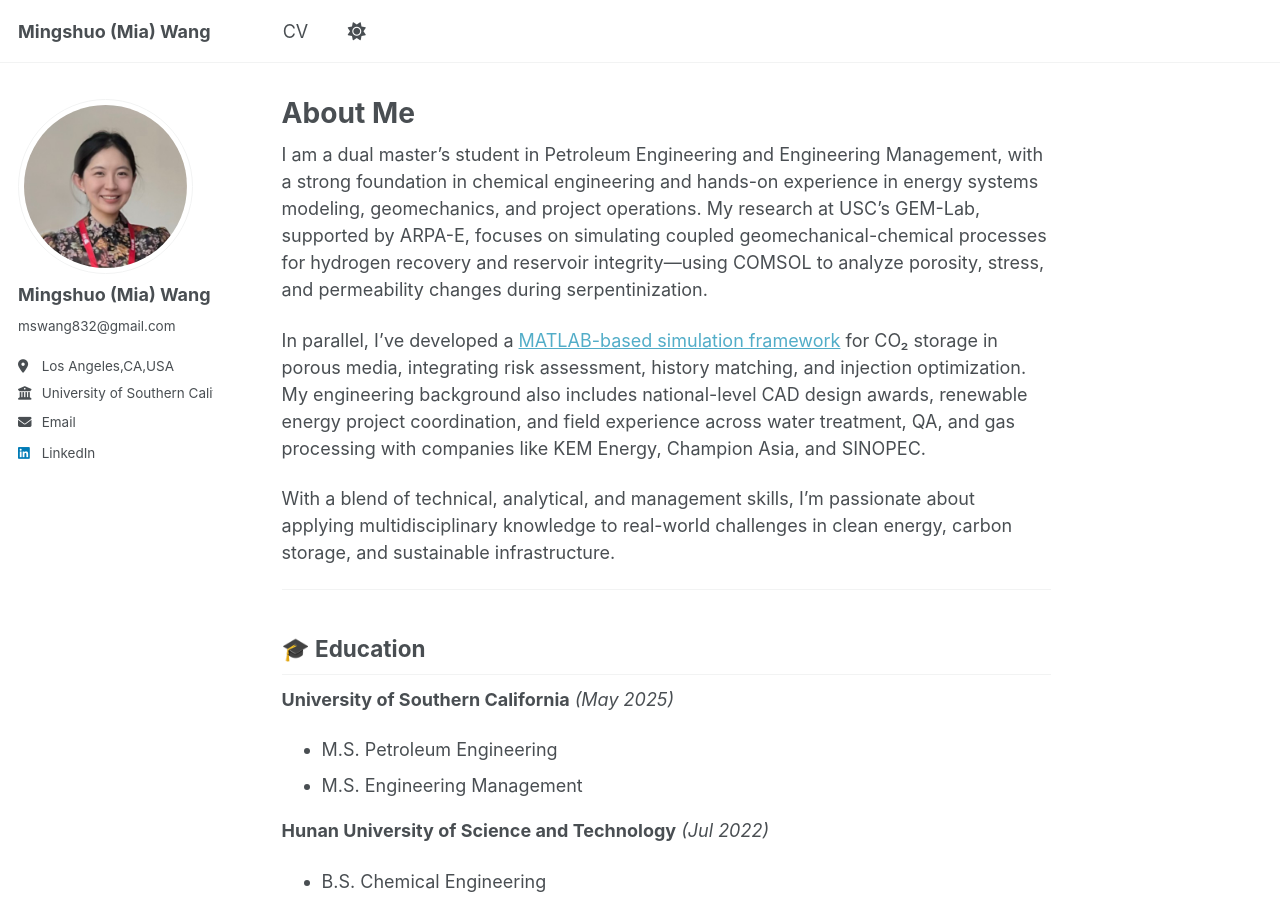
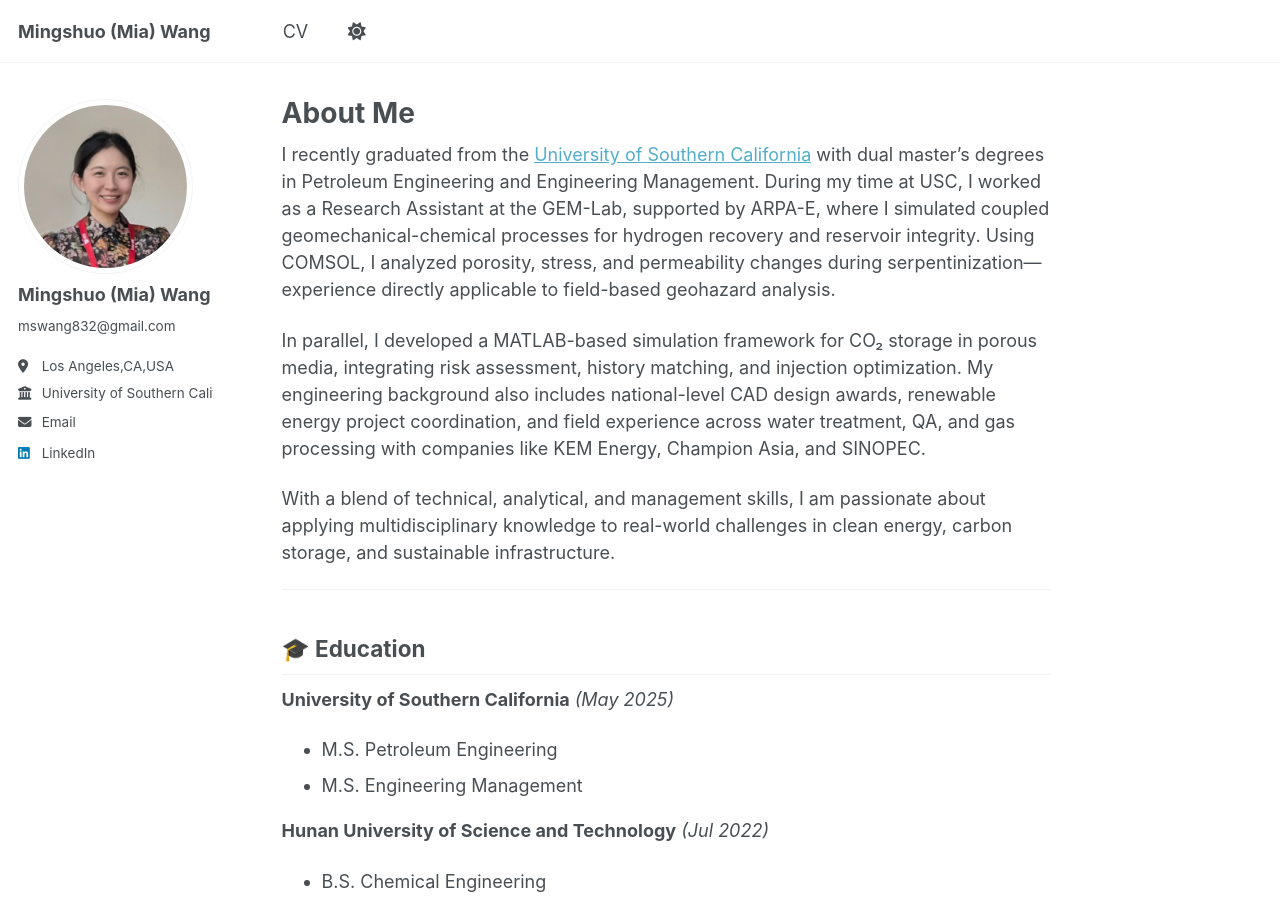
Before and after one commit to Miawang32/Miawang32.github.io, a Jekyll site: the page built from _pages/about.md, in a window 1280 px wide and 900 px high. Built offline with Jekyll 4.4.1, drawn with Linux system fonts in a browser that asks for light colours; a script that is not in the unit is left out.

Commit message:
Update about.md

```diff
--- a/_pages/about.md
+++ b/_pages/about.md
@@ -7,11 +7,11 @@ redirect_from:
   - /about.html
 ---
 
-I am a dual master's student in Petroleum Engineering and Engineering Management, with a strong foundation in chemical engineering and hands-on experience in energy systems modeling, geomechanics, and project operations. My research at USC’s GEM-Lab, supported by ARPA-E, focuses on simulating coupled geomechanical-chemical processes for hydrogen recovery and reservoir integrity—using COMSOL to analyze porosity, stress, and permeability changes during serpentinization.
+I recently graduated from the [University of Southern California](https://www.usc.edu/) with dual master’s degrees in Petroleum Engineering and Engineering Management. During my time at USC, I worked as a Research Assistant at the GEM-Lab, supported by ARPA-E, where I simulated coupled geomechanical-chemical processes for hydrogen recovery and reservoir integrity. Using COMSOL, I analyzed porosity, stress, and permeability changes during serpentinization—experience directly applicable to field-based geohazard analysis.
 
-In parallel, I’ve developed a [MATLAB-based simulation framework](https://github.com/Miawang32/GEOLOGIC_CO2_STORAGE) for CO₂ storage in porous media, integrating risk assessment, history matching, and injection optimization. My engineering background also includes national-level CAD design awards, renewable energy project coordination, and field experience across water treatment, QA, and gas processing with companies like KEM Energy, Champion Asia, and SINOPEC.
+In parallel, I developed a MATLAB-based simulation framework for CO₂ storage in porous media, integrating risk assessment, history matching, and injection optimization. My engineering background also includes national-level CAD design awards, renewable energy project coordination, and field experience across water treatment, QA, and gas processing with companies like KEM Energy, Champion Asia, and SINOPEC.
 
-With a blend of technical, analytical, and management skills, I’m passionate about applying multidisciplinary knowledge to real-world challenges in clean energy, carbon storage, and sustainable infrastructure.
+With a blend of technical, analytical, and management skills, I am passionate about applying multidisciplinary knowledge to real-world challenges in clean energy, carbon storage, and sustainable infrastructure.
 
 ---
 
```
